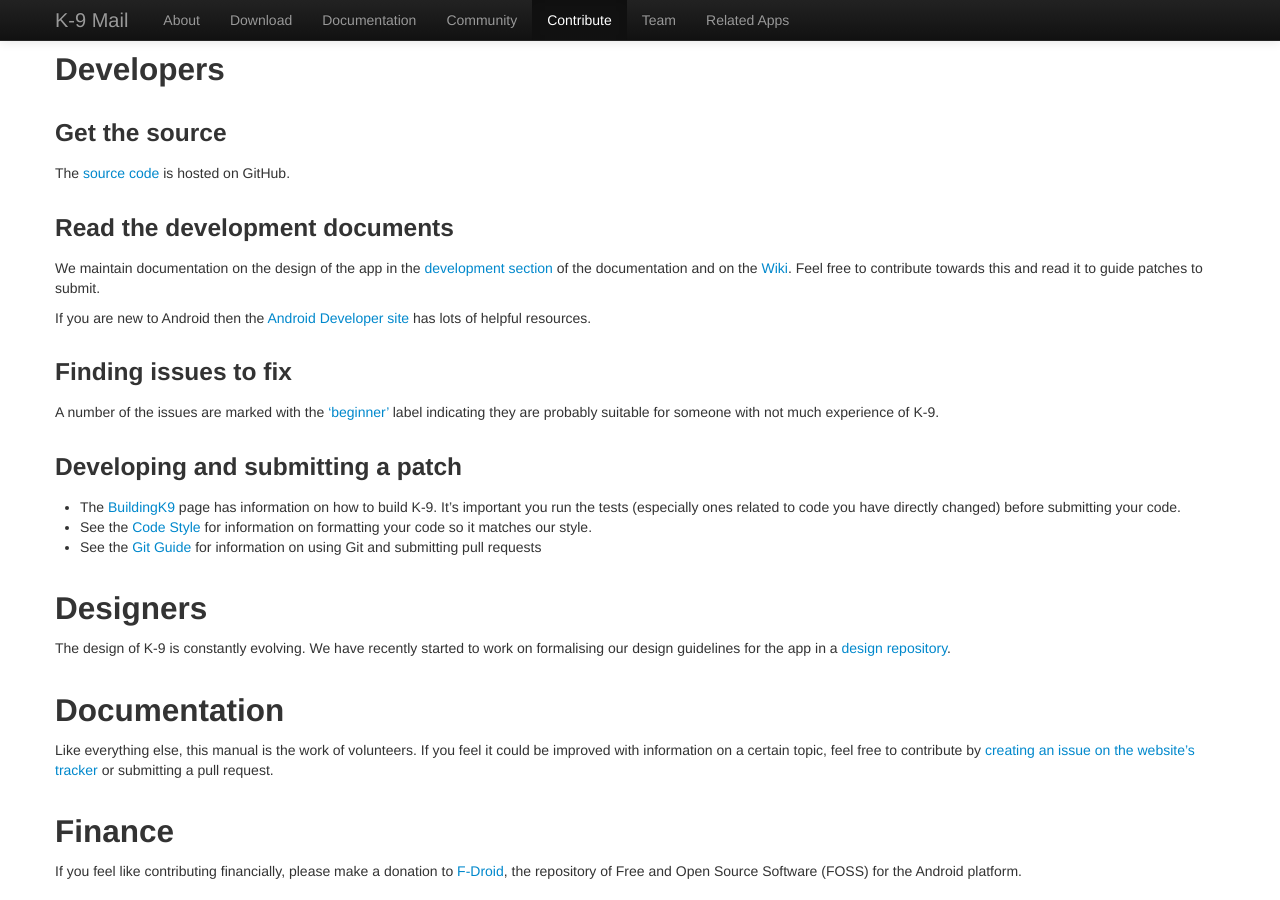
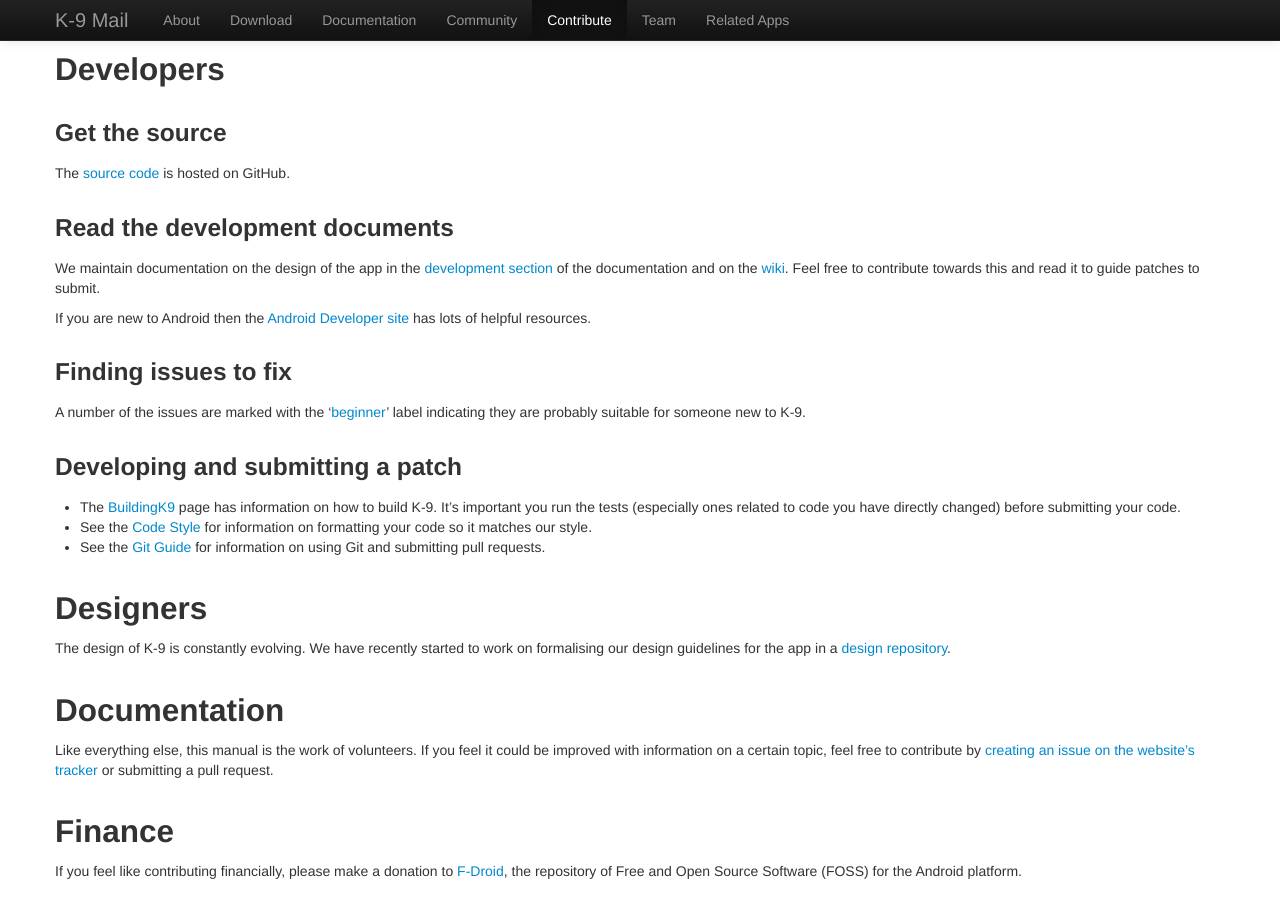
Before and after one commit to k9mail/k9mail.app, a Jekyll site: the page built from contribute.md, in a window 1280 px wide and 900 px high, scrolled down 498 px. Built offline with Jekyll 4.4.1, drawn with Linux system fonts in a browser that asks for light colours; nearby versions of some CDN libraries.

Commit message:
wiki, new to, beginner

```diff
--- a/contribute.md
+++ b/contribute.md
@@ -35,19 +35,19 @@ The [source code](https://github.com/k9mail/k-9) is hosted on GitHub.
 
 ### Read the development documents
 
-We maintain documentation on the design of the app in the [development section](https://k9mail.github.io/documentation/development.html) of the documentation and on the [Wiki](https://github.com/k9mail/k-9/wiki). Feel free to contribute towards this and read it to guide patches to submit.
+We maintain documentation on the design of the app in the [development section](https://k9mail.github.io/documentation/development.html) of the documentation and on the [wiki](https://github.com/k9mail/k-9/wiki). Feel free to contribute towards this and read it to guide patches to submit.
 
 If you are new to Android then the [Android Developer site](https://developer.android.com/training/index.html) has lots of helpful resources.
 
 ### Finding issues to fix
 
-A number of the issues are marked with the ['beginner'](https://github.com/k9mail/k-9/issues?q=is%3Aopen+is%3Aissue+label%3Abeginner) label indicating they are probably suitable for someone with not much experience of K-9.
+A number of the issues are marked with the '[beginner](https://github.com/k9mail/k-9/issues?q=is%3Aopen+is%3Aissue+label%3Abeginner)' label indicating they are probably suitable for someone new to K-9.
 
 ### Developing and submitting a patch
 
 * The [BuildingK9](https://github.com/k9mail/k-9/wiki/BuildingK9) page has information on how to build K-9. It's important you run the tests (especially ones related to code you have directly changed) before submitting your code.
 * See the [Code Style](https://github.com/k9mail/k-9/wiki/CodeStyle) for information on formatting your code so it matches our style.
-* See the [Git Guide](https://github.com/k9mail/k-9/wiki/) for information on using Git and submitting pull requests
+* See the [Git Guide](https://github.com/k9mail/k-9/wiki/) for information on using Git and submitting pull requests.
 
 ## Designers
 
```
